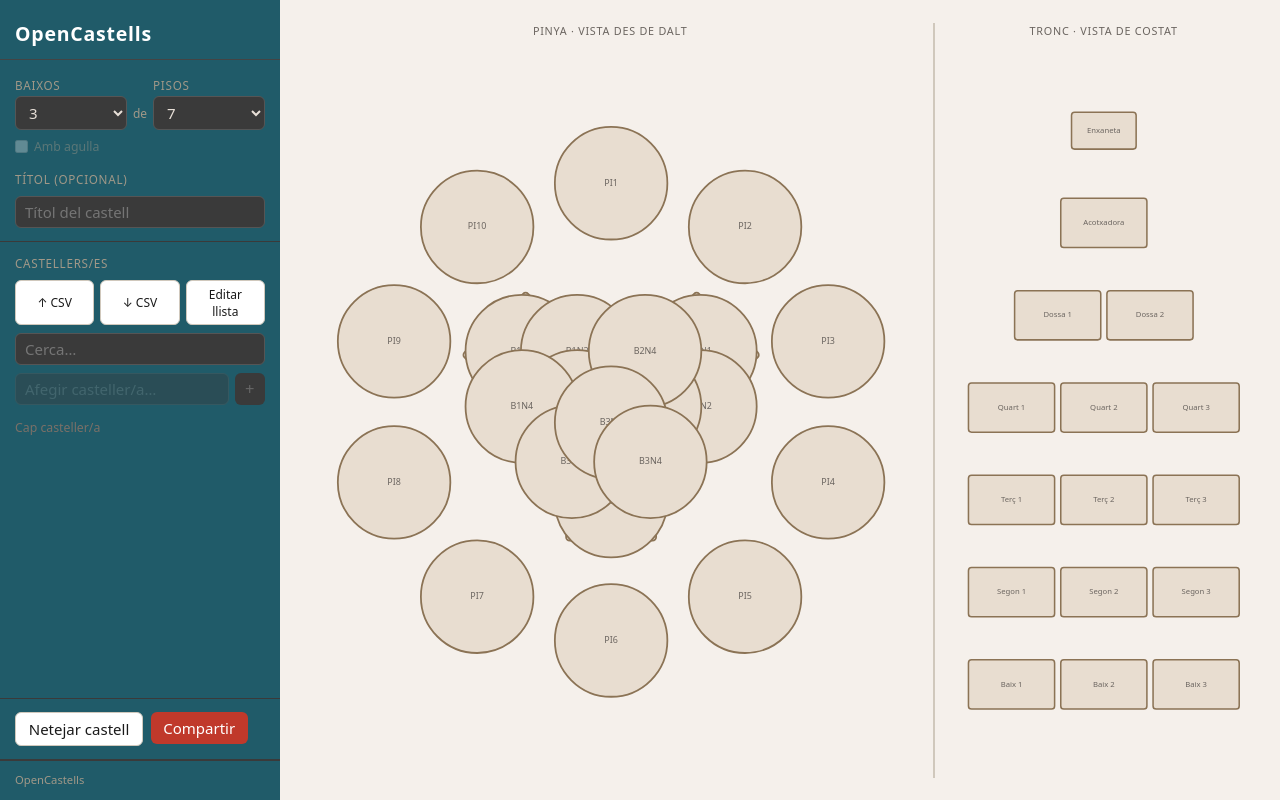
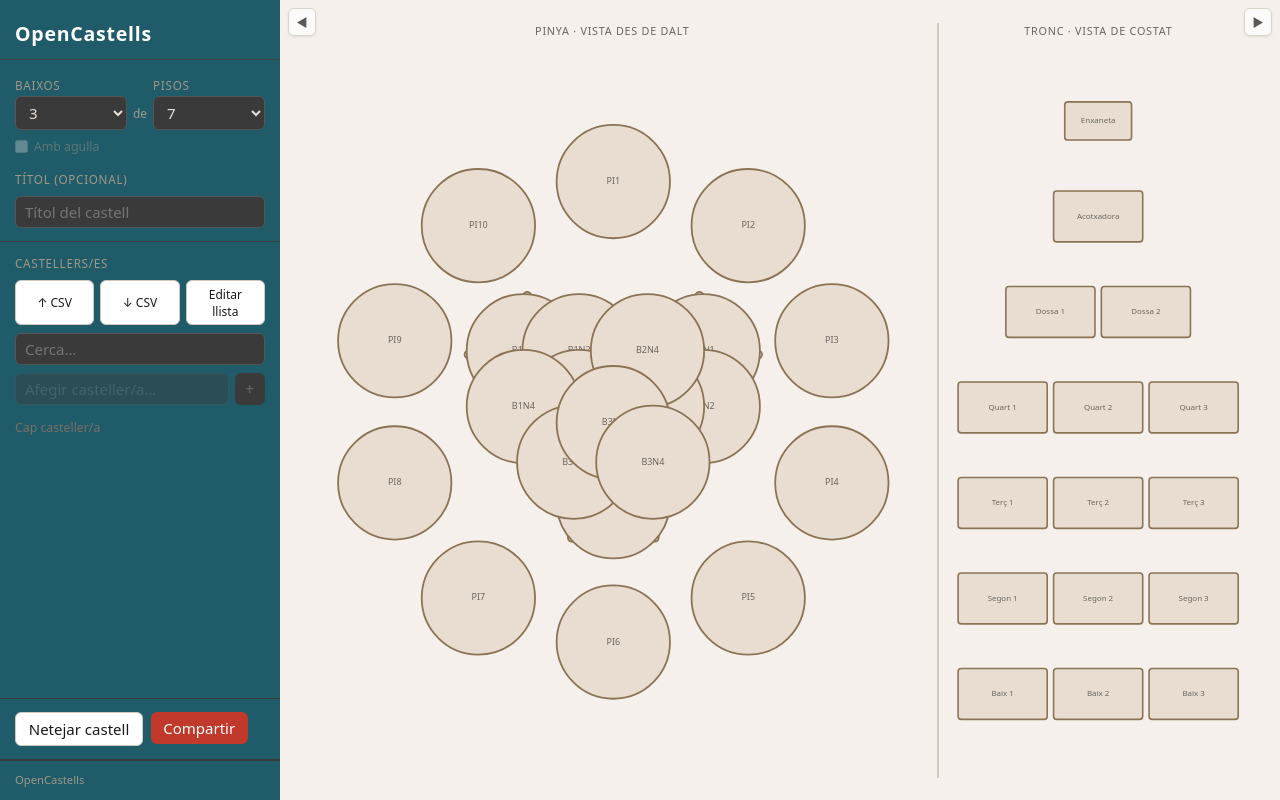
Before and after one commit to maxserra/opencastells-website, a Vue app: page / in a window 1280 px wide. Built offline with nearby package versions, Linux system fonts and the light colour scheme.

Commit message:
make sidebar and tronc view collabpsable

```diff
--- a/src/App.vue
+++ b/src/App.vue
@@ -116,10 +116,13 @@ onMounted(async () => {
     if (state.roster) roster.value = state.roster
   }
 })
+
+const sidebarOpen = ref(true)
 </script>
 
 <template>
   <div class="app-layout">
+    <div class="sidebar-wrapper" :class="{ collapsed: !sidebarOpen }">
     <TheSidebar
       :baixos-count="baixosCount"
       :floor-count="floorCount"
@@ -142,7 +145,9 @@ onMounted(async () => {
       @export-png="handleExportPng"
       @export-json="handleExportJson"
     />
+    </div>
     <main class="main-area" ref="canvasRef">
+      <button class="sidebar-toggle" @click="sidebarOpen = !sidebarOpen" :title="sidebarOpen ? 'Amaga la barra' : 'Mostra la barra'">{{ sidebarOpen ? '◀' : '▶' }}</button>
       <FormationCanvas
         :formation="currentFormation"
         :assignments="resolvedAssignments"
@@ -161,9 +166,46 @@ onMounted(async () => {
   width: 100%;
 }
 
+.sidebar-wrapper {
+  width: var(--sidebar-width);
+  flex-shrink: 0;
+  overflow: hidden;
+  transition: width 0.25s ease;
+}
+
+.sidebar-wrapper.collapsed {
+  width: 0;
+}
+
 .main-area {
   flex: 1;
   display: flex;
   overflow: hidden;
+  position: relative;
+}
+
+.sidebar-toggle {
+  position: absolute;
+  top: 8px;
+  left: 8px;
+  z-index: 10;
+  width: 28px;
+  height: 28px;
+  padding: 0;
+  font-size: 12px;
+  background: var(--color-surface);
+  color: var(--color-text);
+  border: 1px solid var(--color-border);
+  border-radius: var(--radius);
+  box-shadow: var(--shadow);
+  display: flex;
+  align-items: center;
+  justify-content: center;
+  opacity: 0.7;
+}
+
+.sidebar-toggle:hover {
+  opacity: 1;
+  background: var(--color-surface);
 }
 </style>
--- a/src/components/FormationCanvas.vue
+++ b/src/components/FormationCanvas.vue
@@ -1,4 +1,5 @@
 <script setup>
+import { ref } from 'vue'
 import PinyaTopView from './PinyaTopView.vue'
 import TroncSideView from './TroncSideView.vue'
 
@@ -9,11 +10,19 @@ const props = defineProps({
 })
 
 const emit = defineEmits(['assign', 'unassign'])
+
+const troncOpen = ref(true)
 </script>
 
 <template>
   <div class="canvas-wrapper">
     <h2 v-if="title" class="formation-title">{{ title }}</h2>
+
+    <button
+      class="tronc-toggle"
+      @click="troncOpen = !troncOpen"
+      :title="troncOpen ? 'Amaga el tronc' : 'Mostra el tronc'"
+    >{{ troncOpen ? '▶' : '◀' }}</button>
 
     <div class="views-row">
       <PinyaTopView
@@ -24,8 +33,8 @@ const emit = defineEmits(['assign', 'unassign'])
         @unassign="id => emit('unassign', id)"
       />
 
+      <div class="tronc-wrapper" :class="{ collapsed: !troncOpen }">
         <div class="divider" />
-
         <TroncSideView
           class="view-tronc"
           :positions="formation.troncPositions"
@@ -33,6 +42,7 @@ const emit = defineEmits(['assign', 'unassign'])
           @assign="(id, name) => emit('assign', id, name)"
           @unassign="id => emit('unassign', id)"
         />
+      </div>
     </div>
   </div>
 </template>
@@ -47,6 +57,7 @@ const emit = defineEmits(['assign', 'unassign'])
   padding: 1.5rem;
   gap: 1rem;
   overflow: auto;
+  position: relative;
 }
 
 .formation-title {
@@ -65,6 +76,45 @@ const emit = defineEmits(['assign', 'unassign'])
   gap: 1rem;
 }
 
+.tronc-wrapper {
+  display: flex;
+  flex-direction: row;
+  align-items: stretch;
+  width: calc(33.33% + 2px);   /* matches flex: 1 out of pinya(2)+tronc(1) */
+  flex-shrink: 0;
+  overflow: hidden;
+  transition: width 0.25s ease;
+}
+
+.tronc-wrapper.collapsed {
+  width: 0;
+}
+
+.tronc-toggle {
+  position: absolute;
+  right: 8px;
+  top: 8px;
+  z-index: 10;
+  width: 28px;
+  height: 28px;
+  padding: 0;
+  font-size: 12px;
+  background: var(--color-surface);
+  color: var(--color-text);
+  border: 1px solid var(--color-border);
+  border-radius: var(--radius);
+  box-shadow: var(--shadow);
+  display: flex;
+  align-items: center;
+  justify-content: center;
+  opacity: 0.7;
+}
+
+.tronc-toggle:hover {
+  opacity: 1;
+  background: var(--color-surface);
+}
+
 .divider {
   width: 2px;
   align-self: stretch;
--- a/src/components/TheSidebar.vue
+++ b/src/components/TheSidebar.vue
@@ -215,8 +215,8 @@ function shareAction(action) {
 
 <style scoped>
 .sidebar {
-  width: var(--sidebar-width);
-  min-width: var(--sidebar-width);
+  width: 100%;
+  min-width: 0;
   height: 100%;
   background: #205b69;
   color: #e8e0d8;
```
Lines whose indentation alone changed are shown as unchanged.
